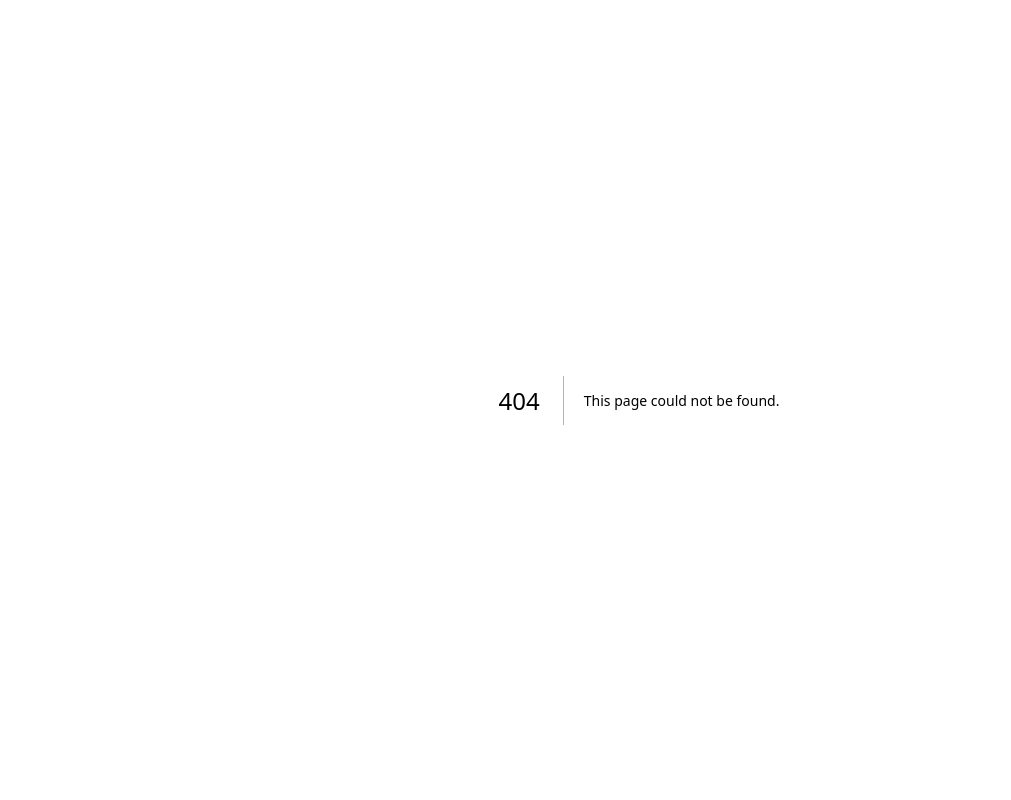
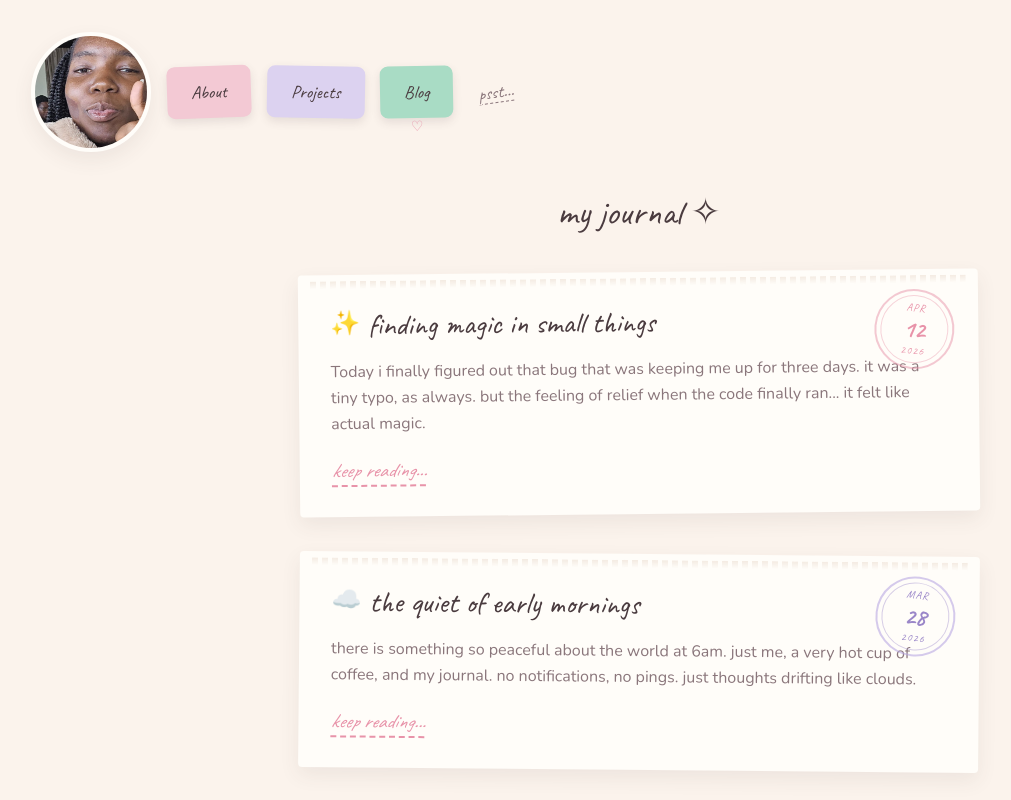
Before and after one commit to ama-lyn/personal-site, a Next.js app in the folder site/: page /blog in a window 1280 px wide. Before the commit this address had no page. Shown: the top 800 px of the page, without its empty margins (1-1012 px from the left). Built offline with nearby package versions, Linux system fonts and the light colour scheme.

Commit message:
feat: add BlogPage and PostPage components with dynamic routing and post rendering

```diff
--- /dev/null
+++ b/site/app/blog/[slug]/page.tsx
@@ -0,0 +1,51 @@
+import Link from 'next/link';
+import { notFound } from 'next/navigation';
+import { Navbar } from '../../components/navbar/Navbar';
+import { getPost, posts } from '../../components/journal/posts';
+
+export function generateStaticParams() {
+  return posts.map((p) => ({ slug: p.slug }));
+}
+
+export default async function PostPage({
+  params,
+}: {
+  params: Promise<{ slug: string }>;
+}) {
+  const { slug } = await params;
+  const post = getPost(slug);
+  if (!post) notFound();
+
+  return (
+    <div className="relative mx-auto w-full max-w-[1280px] px-6 md:px-8 pt-6 md:pt-8 pb-16">
+      <Navbar />
+      <main className="mx-auto mt-10 w-full max-w-[680px]">
+        <Link
+          href="/blog"
+          className="inline-block -rotate-2 font-caveat text-xl italic text-pink-deep"
+        >
+          &larr; back to journal
+        </Link>
+        <article className="mt-6 bg-paper rounded-[4px] shadow-soft p-7 md:p-10">
+          <h1 className="flex items-start gap-2 font-caveat text-4xl text-ink">
+            <span aria-hidden="true" className="text-3xl leading-snug">
+              {post.emoji}
+            </span>
+            {post.title}
+          </h1>
+          <p className="mt-2 font-caveat text-lg italic text-muted">
+            {post.month} {post.day}, {post.year}
+          </p>
+          <div className="mt-6 flex flex-col gap-5 leading-relaxed text-ink/90">
+            {post.body.map((para, i) => (
+              <p key={i}>{para}</p>
+            ))}
+          </div>
+        </article>
+        <p className="mt-12 text-center font-caveat text-lg italic text-muted">
+          thanks for reading my thoughts ♡
+        </p>
+      </main>
+    </div>
+  );
+}
--- /dev/null
+++ b/site/app/blog/page.tsx
@@ -0,0 +1,35 @@
+import { Navbar } from '../components/navbar/Navbar';
+import { JournalCard } from '../components/journal/JournalCard';
+import { posts } from '../components/journal/posts';
+
+export default function BlogPage() {
+  return (
+    <div className="relative mx-auto w-full max-w-[1280px] px-6 md:px-8 pt-6 md:pt-8 pb-16">
+      <Navbar />
+      <main className="mx-auto mt-10 w-full max-w-[680px]">
+        <h1 className="text-center font-caveat text-4xl text-ink">
+          my journal <span aria-hidden="true">✧</span>
+        </h1>
+
+        <div className="mt-10 flex flex-col gap-10">
+          {posts.map((post) => (
+            <JournalCard key={post.slug} post={post} />
+          ))}
+        </div>
+
+        <figure className="mt-12 rotate-[0.4deg] border border-dashed border-border-soft bg-paper px-8 py-8 text-center shadow-card">
+          <blockquote className="font-caveat text-2xl italic text-ink">
+            &ldquo;your head is a house, your heart is a home. keep them both cozy.&rdquo;
+          </blockquote>
+          <figcaption className="mt-2 font-caveat text-lg text-muted">
+            &ndash; a reminder to myself
+          </figcaption>
+        </figure>
+
+        <p className="mt-16 text-center font-caveat text-lg italic text-muted">
+          thanks for reading my thoughts ♡
+        </p>
+      </main>
+    </div>
+  );
+}
--- /dev/null
+++ b/site/app/components/journal/JournalCard.tsx
@@ -0,0 +1,55 @@
+import Link from 'next/link';
+import type { Post } from './posts';
+
+const stampMap = {
+  pink: 'border-pink-deep/50 text-pink-deep',
+  lavender: 'border-[#B9A8E3]/60 text-[#9A86C8]',
+  mint: 'border-[#8FCDB2]/60 text-[#5FA98A]',
+} as const;
+
+export function JournalCard({ post }: { post: Post }) {
+  return (
+    <article
+      className="group relative bg-paper rounded-[4px] shadow-soft p-7 md:p-8 pt-9 transition-transform duration-300 hover:rotate-0 hover:-translate-y-1"
+      style={{ transform: `rotate(${post.rotation})` }}
+    >
+      {/* torn washi edge along the top */}
+      <span
+        aria-hidden="true"
+        className="absolute inset-x-3 top-1.5 h-2 opacity-70"
+        style={{
+          backgroundImage:
+            'repeating-linear-gradient(90deg, var(--color-border-soft) 0 6px, transparent 6px 10px)',
+          maskImage: 'linear-gradient(to bottom, black, transparent)',
+          WebkitMaskImage: 'linear-gradient(to bottom, black, transparent)',
+        }}
+      />
+      {/* circular date stamp */}
+      <div
+        aria-hidden="true"
+        className={`absolute right-6 top-5 grid size-20 rotate-6 place-items-center rounded-full border-2 ${stampMap[post.stamp]}`}
+      >
+        <span className="absolute inset-1 rounded-full border border-current opacity-40" />
+        <span className="flex flex-col items-center font-caveat leading-none">
+          <span className="text-[11px] tracking-widest">{post.month}</span>
+          <span className="text-2xl font-bold">{post.day}</span>
+          <span className="text-[11px] tracking-widest">{post.year}</span>
+        </span>
+      </div>
+
+      <h2 className="flex items-start gap-2 pr-24 font-caveat text-3xl text-ink">
+        <span aria-hidden="true" className="text-2xl leading-snug">
+          {post.emoji}
+        </span>
+        {post.title}
+      </h2>
+      <p className="mt-4 leading-relaxed text-muted">{post.excerpt}</p>
+      <Link
+        href={`/blog/${post.slug}`}
+        className="mt-5 inline-block font-caveat text-xl italic text-pink-deep underline decoration-dashed underline-offset-8 transition-transform hover:-rotate-2"
+      >
+        keep reading...
+      </Link>
+    </article>
+  );
+}
--- /dev/null
+++ b/site/app/components/journal/posts.ts
@@ -0,0 +1,72 @@
+export type StampColor = 'pink' | 'lavender' | 'mint';
+
+export type Post = {
+  slug: string;
+  emoji: string;
+  title: string;
+  excerpt: string;
+  body: string[];
+  month: string;
+  day: string;
+  year: string;
+  stamp: StampColor;
+  rotation: string;
+};
+
+export const posts: Post[] = [
+  {
+    slug: 'finding-magic-in-small-things',
+    emoji: '✨',
+    title: 'finding magic in small things',
+    excerpt:
+      'Today i finally figured out that bug that was keeping me up for three days. it was a tiny typo, as always. but the feeling of relief when the code finally ran... it felt like actual magic.',
+    body: [
+      'Today i finally figured out that bug that was keeping me up for three days. it was a tiny typo, as always. but the feeling of relief when the code finally ran... it felt like actual magic.',
+      'i keep a little list of these tiny wins now. a passing test, a clean refactor, a kind code review. they add up faster than the big milestones ever do.',
+      'so here is to the small things — the typos fixed, the chai refilled, the console with zero errors. magic, honestly.',
+    ],
+    month: 'APR',
+    day: '12',
+    year: '2026',
+    stamp: 'pink',
+    rotation: '-0.6deg',
+  },
+  {
+    slug: 'the-quiet-of-early-mornings',
+    emoji: '☁️',
+    title: 'the quiet of early mornings',
+    excerpt:
+      'there is something so peaceful about the world at 6am. just me, a very hot cup of coffee, and my journal. no notifications, no pings. just thoughts drifting like clouds.',
+    body: [
+      'there is something so peaceful about the world at 6am. just me, a very hot cup of coffee, and my journal. no notifications, no pings. just thoughts drifting like clouds.',
+      'i get my best thinking done before the world wakes up. no performance, no pressure — just pages and steam and quiet.',
+      'if you have never tried it: tomorrow, wake up one hour early. bring something warm. see what your brain does when nobody is watching.',
+    ],
+    month: 'MAR',
+    day: '28',
+    year: '2026',
+    stamp: 'lavender',
+    rotation: '0.5deg',
+  },
+  {
+    slug: 'learning-to-be-okay-with-messy',
+    emoji: '🌱',
+    title: 'learning to be okay with messy',
+    excerpt:
+      "i spent all day trying to make this portfolio perfect. then i realized: life isn't perfectly aligned, so why should my site be? imperfection is where the charm lives. so i added more tilted notes.",
+    body: [
+      "i spent all day trying to make this portfolio perfect. then i realized: life isn't perfectly aligned, so why should my site be? imperfection is where the charm lives. so i added more tilted notes.",
+      'every crooked card on this site is a decision, not an accident. straight lines are for spreadsheets. this is a scrapbook.',
+      'so if something here is slightly tilted — good. it means a human made it, probably while drinking chai.',
+    ],
+    month: 'MAR',
+    day: '05',
+    year: '2026',
+    stamp: 'mint',
+    rotation: '-0.4deg',
+  },
+];
+
+export function getPost(slug: string) {
+  return posts.find((p) => p.slug === slug);
+}
```
